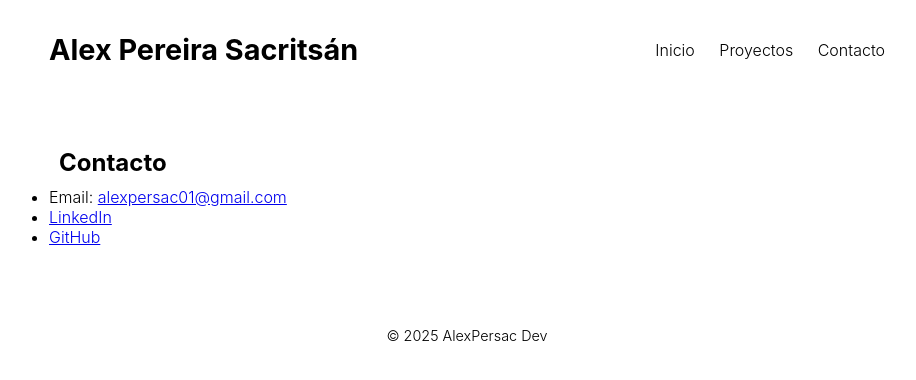
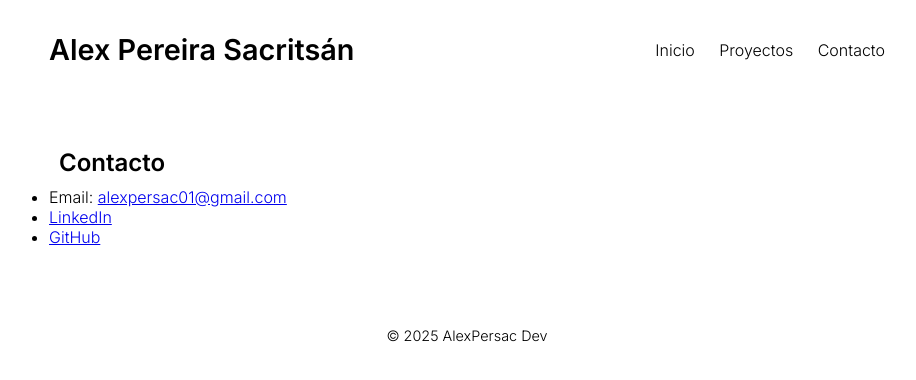
Before and after one commit to AlexPersacDev/AlexPersacDev_Portfolio, a plain HTML site: page contacto.html in a window 1280 px wide. Shown: the whole page, without its empty margins (173-1089 px from the left). Drawn offline with Linux system fonts and the light colour scheme.

Commit message:
Update contacto.html

```diff
--- a/contacto.html
+++ b/contacto.html
@@ -5,6 +5,7 @@
   <meta name="viewport" content="width=device-width, initial-scale=1">
   <title>Contacto | Alex Pereira Sacritsán</title>
   <link rel="stylesheet" href="style.css">
+  <link href="https://fonts.googleapis.com/css2?family=Inter:wght@300;400;600&display=swap" rel="stylesheet">
 </head>
 <body>
 
```
